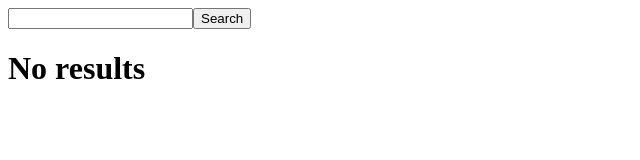
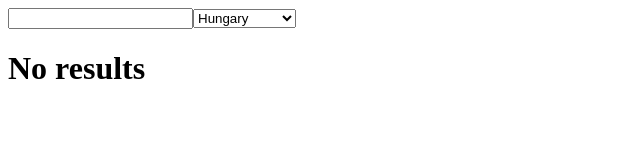
Before and after one commit to ZoleyHU/StreamingCatalog, a React (Create React App) app in the folder frontend/: page / in a window 1280 px wide. Shown: the top 160 px of the page, without its empty margins (0-640 px from the left). Built offline with nearby package versions, Linux system fonts and the light colour scheme.

Commit message:
New: added a limited country selection, refactor

```diff
--- a/frontend/src/App.tsx
+++ b/frontend/src/App.tsx
@@ -7,17 +7,18 @@ import { searchShows } from './api';
 
 function App() {
   const [search, setSearch] = useState<string>("");
-  const [searchResult, setSearchResult] = useState<Show[]>([])
-  const [errorMessage, setErrorMessage] = useState<string>("")
+  const [searchResult, setSearchResult] = useState<Show[]>([]);
+  const [errorMessage, setErrorMessage] = useState<string>("");
+  const [selectedCountry, setSelectedCountry] = useState<string>("hu");
 
-  const onChangeHandler = (event: ChangeEvent<HTMLInputElement>) => {
+  const onSearchChange = (event: ChangeEvent<HTMLInputElement>) => {
       event.preventDefault();
       setSearch(event.target.value);
   }
 
-  const onClickHandler = async (event: SyntheticEvent) => {
+  const onSearchSubmit = async (event: SyntheticEvent) => {
       event.preventDefault();
-      const result = await searchShows(search)
+      const result = await searchShows(search, selectedCountry);
       if (typeof result === "string") {
         setErrorMessage(result);
       } else if(Array.isArray(result)) {
@@ -25,9 +26,13 @@ function App() {
       }
   }
 
+  const onCountryChange = (event: ChangeEvent<HTMLSelectElement>) => {
+    setSelectedCountry(event.target.value);
+  }
+
   return (
     <div className="App">
-      <Search search={search} onClickHandler={onClickHandler} onChangeHandler={onChangeHandler}/>
+      <Search search={search} selectedCountry={selectedCountry} onSearchSubmit={onSearchSubmit} onSearchChange={onSearchChange} onCountryChange={onCountryChange}/>
       {errorMessage && <h1>{errorMessage}</h1>}
       <CardList searchResults={searchResult}/>
     </div>
--- a/frontend/src/Components/Search/Search.tsx
+++ b/frontend/src/Components/Search/Search.tsx
@@ -2,17 +2,24 @@ import React, { ChangeEvent, SyntheticEvent } from 'react'
 
 interface Props {
     search: string | undefined;
-    onClickHandler: (event: SyntheticEvent) => void;
-    onChangeHandler: (event: ChangeEvent<HTMLInputElement>) => void;
+    selectedCountry: string;
+    onSearchSubmit: (event: SyntheticEvent) => void;
+    onSearchChange: (event: ChangeEvent<HTMLInputElement>) => void;
+    onCountryChange: (event: ChangeEvent<HTMLSelectElement>) => void;
 }
-//TODO: add country selection
 //TODO: advanced search feature
-const Search : React.FC<Props> = ({search, onClickHandler, onChangeHandler}: Props) : JSX.Element => {
+//TODO: get all supported countries
+const Search : React.FC<Props> = ({search, selectedCountry, onSearchSubmit, onSearchChange, onCountryChange}: Props) : JSX.Element => {
   return (
-    <div>
-        <input type="text" value={search} onChange={(event) => onChangeHandler(event)}/>
-        <button onClick={(event) => onClickHandler(event)}>Search</button>
-    </div>
+    <>
+    <form onSubmit={onSearchSubmit}>
+      <input value={search} onChange={onSearchChange}/>
+      <select defaultValue="hu" value={selectedCountry} onChange={(e) => onCountryChange(e)}>
+        <option value={"hu"}>Hungary</option>
+        <option value={"us"}>United States</option>
+      </select>
+    </form>
+    </>
   )
 }
 
--- a/frontend/src/api.tsx
+++ b/frontend/src/api.tsx
@@ -1,14 +1,14 @@
 import * as streamingAvailability from "streaming-availability";
 
-export const searchShows = async (query: string) => {
+export const searchShows = async (title: string, country: string) => {
     try {
         const RAPID_API_KEY = process.env.REACT_APP_STREAMING_AVAILABILITY_API_KEY;
         const client = new streamingAvailability.Client(new streamingAvailability.Configuration({
             apiKey: RAPID_API_KEY
         }));
         const data = await client.showsApi.searchShowsByTitle({
-            title: query,
-            country: "hu"
+            title: title,
+            country: country
         })
         return data;
     } catch (error) {
```
